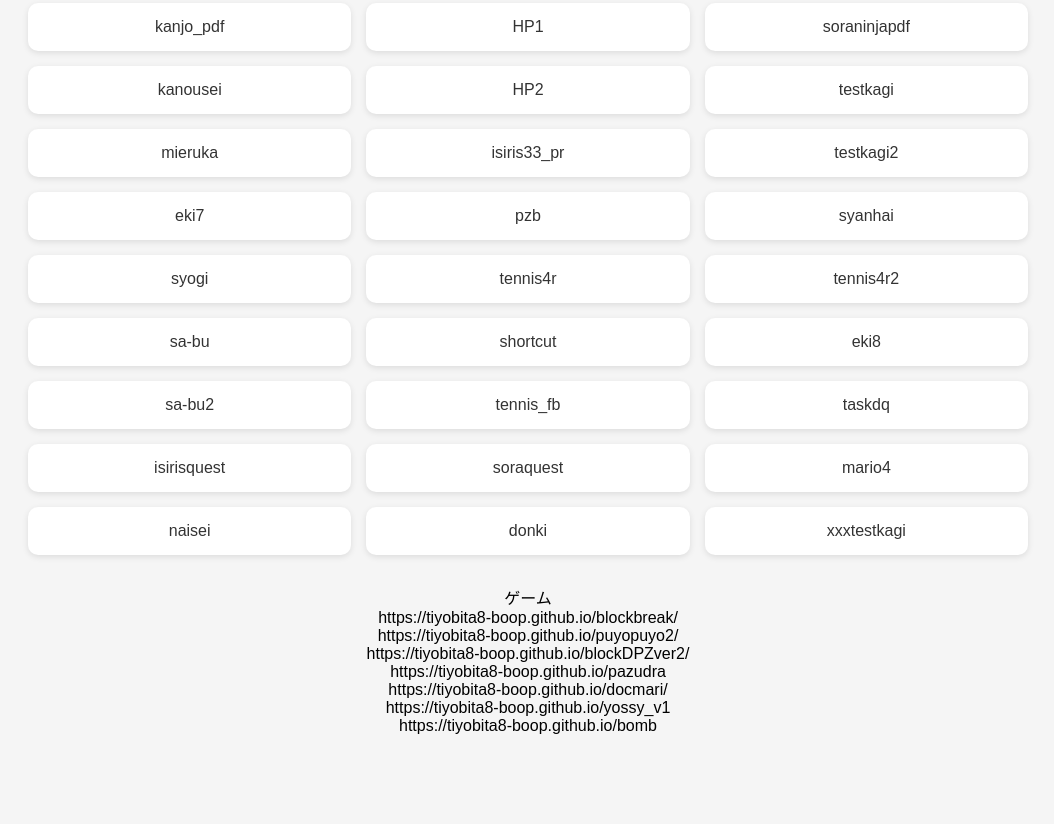
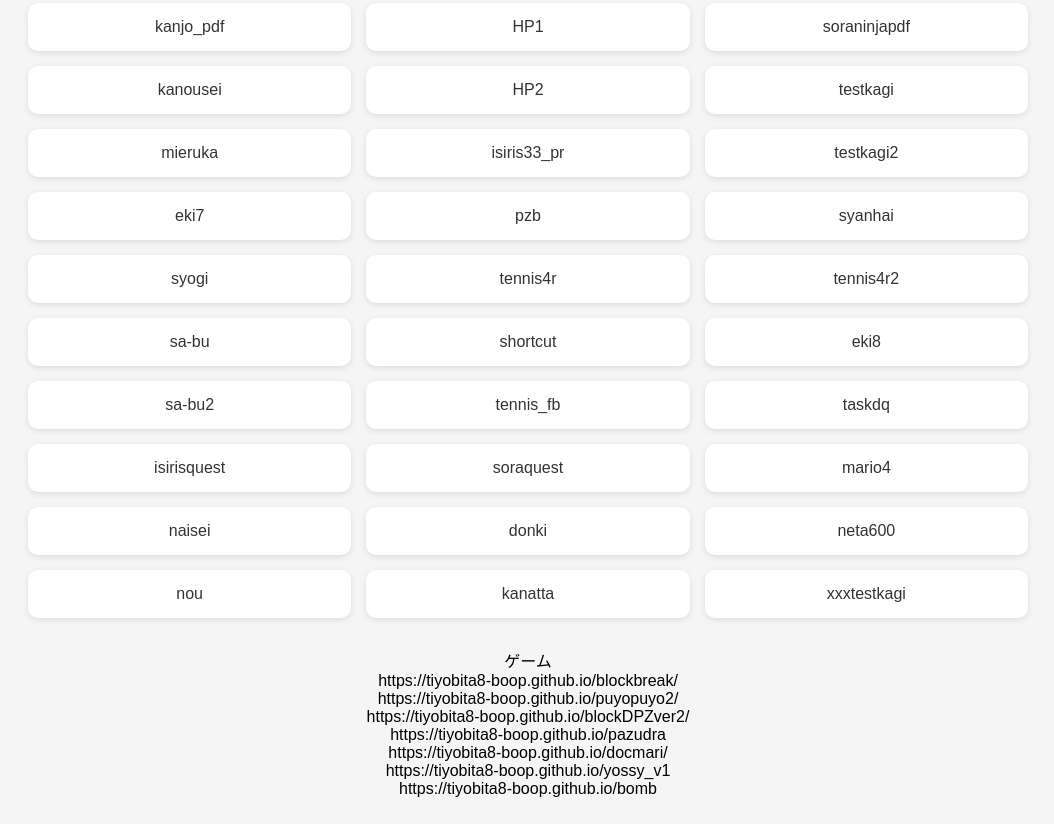
Before and after one commit to tiyobita8-boop/2secALARM, a plain HTML site: page index.html in a window 1280 px wide. Shown: the part 1510-2334 px from the top of the page, without its empty margins (112-1166 px from the left). Before the commit the page ends 2271 px from the top, so only its background shows below. Drawn offline with Linux system fonts and the light colour scheme.

Commit message:
Add new project links to index.html

```diff
--- a/index.html
+++ b/index.html
@@ -186,6 +186,10 @@ a {
 
   <div class="card"><a href="https://tiyobita8-boop.github.io/naisei/" target="_blank">naisei</a></div>
   <div class="card"><a href="https://tiyobita8-boop.github.io/donki/" target="_blank">donki</a></div>
+  <div class="card"><a href="https://tiyobita8-boop.github.io/neta600/" target="_blank">neta600</a></div>
+
+  <div class="card"><a href="https://tiyobita8-boop.github.io/nou/" target="_blank">nou</a></div>
+  <div class="card"><a href="https://tiyobita8-boop.github.io/kanatta/" target="_blank">kanatta</a></div>
   <div class="card"><a href="https://tiyobita8-boop.github.io/testkagi/" target="_blank">xxxtestkagi</a></div>
 
   </div>
```
